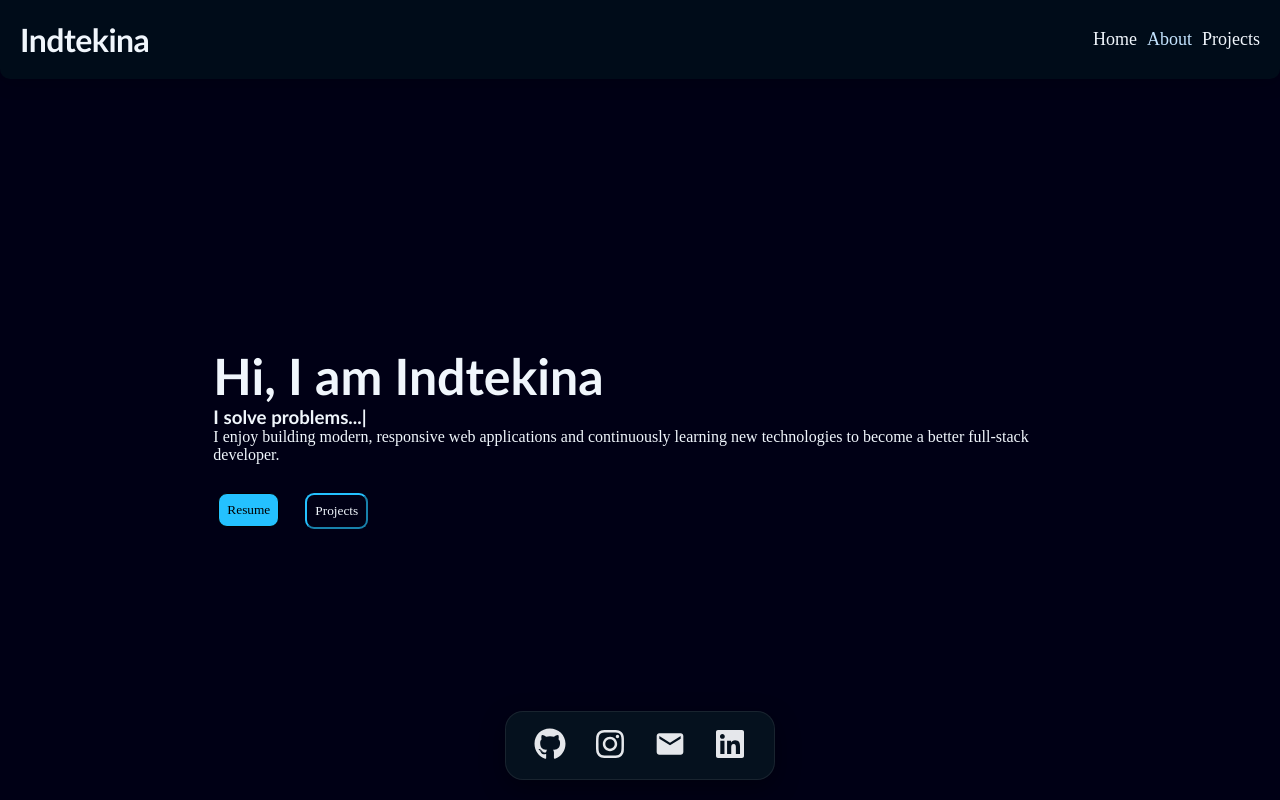
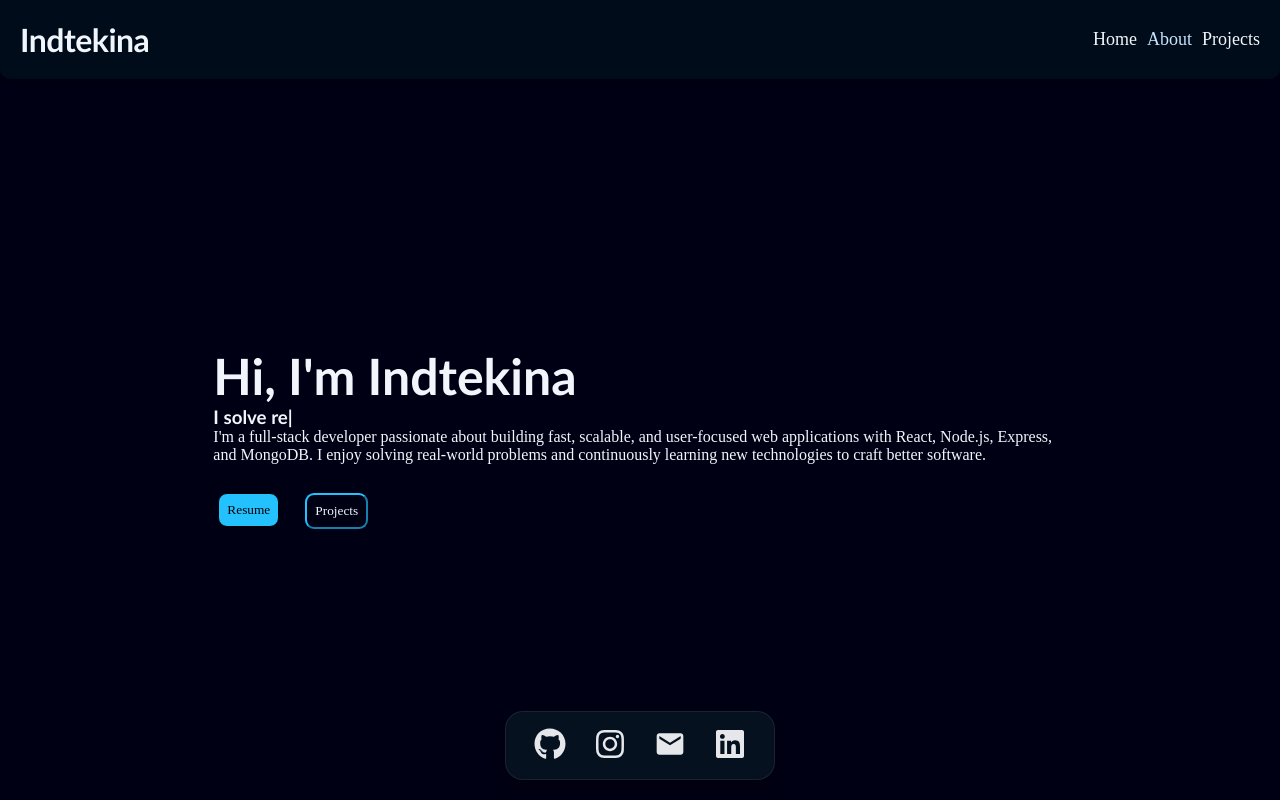
Before and after one commit to indtekina2/indtekina, a React (Vite) app: page /about in a window 1280 px wide. Built offline with nearby package versions, Linux system fonts and the light colour scheme.

Commit message:
Changed few lines

```diff
--- a/src/Pages/About/About.jsx
+++ b/src/Pages/About/About.jsx
@@ -1,28 +1,28 @@
 import React from "react";
-import "./About.css"
+import "./About.css";
 import { TypeAnimation } from "react-type-animation";
-import resume from '../../assets/Resume.pdf';
+import resume from "../../assets/Resume.pdf";
 import { useNavigate } from "react-router-dom";
 
 function About() {
-  const navigate = useNavigate()
+  const navigate = useNavigate();
   return (
     <div className="about_container">
       <div className="about">
         <div className="about_hero">
-          <h2>Hi, I am Indtekina</h2>
+          <h2>Hi, I'm Indtekina</h2>
           <h3>
             <span>
               I{" "}
               <TypeAnimation
                 sequence={[
-                  "build websites...",
+                  "build full-stack apps...",
                   1000,
-                  "solve problems...",
+                  "solve real-world problems...",
                   1000,
-                  "learn fast...",
+                  "learn relentlessly...",
                   1000,
-                  "turn ideas into code...",
+                  "turn ideas into reality...",
                   1000,
                 ]}
                 wrapper="span"
@@ -31,10 +31,12 @@ function About() {
               />
             </span>
           </h3>
+
           <p>
-            I enjoy building modern, responsive web applications and
-            continuously learning new technologies to become a better full-stack
-            developer.{" "}
+            I'm a full-stack developer passionate about building fast, scalable,
+            and user-focused web applications with React, Node.js, Express, and
+            MongoDB. I enjoy solving real-world problems and continuously
+            learning new technologies to craft better software.
           </p>
 
           <div className="about_buttons">
--- a/src/Pages/Home/Home.jsx
+++ b/src/Pages/Home/Home.jsx
@@ -2,7 +2,7 @@ import React from "react";
 import "./Home.css";
 import { useNavigate } from "react-router-dom";
 
-import profile_img from "../../assets/Last_Pic.png"
+import profile_img from "../../assets/Last_Pic.png";
 
 function Home() {
   const navigate = useNavigate();
@@ -10,11 +10,12 @@ function Home() {
     <div className="hero_container">
       <section className="hero">
         <div className="hero_text">
-          <h2>I build modern websites and interfaces.</h2>
+          <h2>I build full-stack web applications that solve real problems.</h2>
 
           <p>
-            Frontend developer learning and creating clean, responsive, and
-            professional websites.
+            I create modern, responsive, and scalable applications using React,
+            Node.js, Express, and MongoDB, with a focus on performance and user
+            experience.
           </p>
 
           <br />
--- a/src/assets/data.js
+++ b/src/assets/data.js
@@ -29,7 +29,7 @@ const projects = [
       "State management in React",
       "Building scalable full-stack applications",
     ],
-    img: todoImg,
+    img: LinkUpPic,
     link: "https://link-up-indtekina.vercel.app/home",
   },
   {
```
